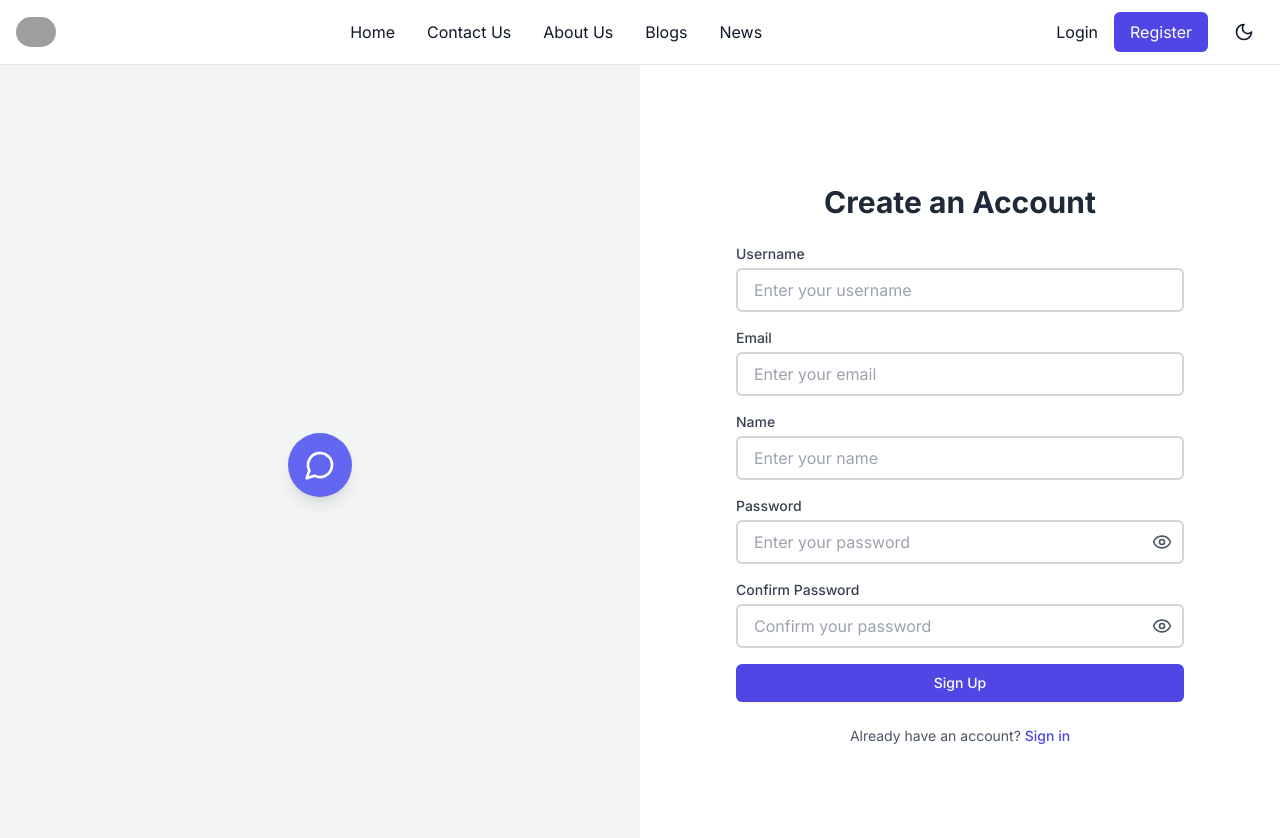
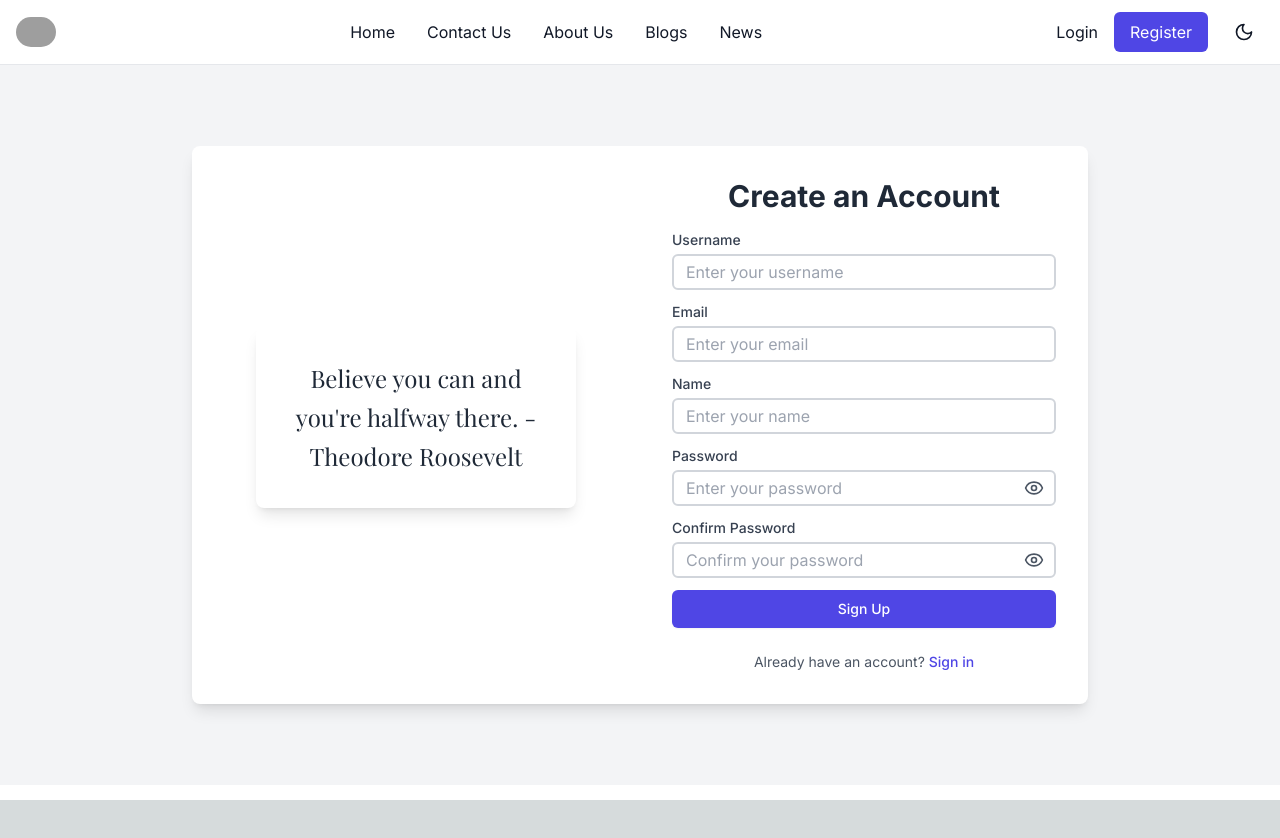
Before and after one commit to jayupadia/Ado_Connect, a Next.js app in the folder frontend/: page /register in a window 1280 px wide. Shown: the top 838 px of the page. After the commit the page ends 800 px from the top, so only its background shows below. Built offline with nearby package versions, Linux system fonts and the light colour scheme; grey boxes are pictures that could not be loaded; a web font is replaced by a local one.

Commit message:
feat: solved dark mode problem, login and register improved

```diff
--- a/frontend/src/app/components/DynamicQuote.tsx
+++ b/frontend/src/app/components/DynamicQuote.tsx
@@ -1,9 +1,8 @@
 'use client'
 
 import { useState, useEffect } from 'react'
-import { motion, AnimatePresence } from 'framer-motion'
+import { motion } from 'framer-motion'
 import { Playfair_Display } from 'next/font/google'
-import { MessageCircle, X } from 'lucide-react'
 import Loader from './Loader'
 
 const playfair = Playfair_Display({ subsets: ['latin'] })
@@ -18,14 +17,13 @@ const quotes = [
 
 export default function DynamicQuote() {
   const [currentQuote, setCurrentQuote] = useState('')
+
   const [currentIndex, setCurrentIndex] = useState(0)
-  const [isQuoteVisible, setIsQuoteVisible] = useState(false)
-  const [isLoading, setIsLoading] = useState(false)
 
   useEffect(() => {
     const quoteInterval = setInterval(() => {
       setCurrentIndex((prevIndex) => (prevIndex + 1) % quotes.length)
-    }, 10000) // Change quote every 10 seconds
+    }, 8000)
 
     return () => clearInterval(quoteInterval)
   }, [])
@@ -34,55 +32,21 @@ export default function DynamicQuote() {
     setCurrentQuote(quotes[currentIndex])
   }, [currentIndex])
 
-  const toggleQuote = () => {
-    setIsLoading(true)
-    setTimeout(() => {
-      setIsQuoteVisible(!isQuoteVisible)
-      setIsLoading(false)
-    }, 1000) // Simulate loading for 1 second
-  }
-
   return (
-    <div className="h-full flex items-center justify-center p-8 bg-gray-100 dark:bg-gray-800">
-      <div className="max-w-2xl w-full relative">
-        <AnimatePresence>
-          {isQuoteVisible && (
-            <motion.div
-              initial={{ opacity: 0, scale: 0.9 }}
-              animate={{ opacity: 1, scale: 1 }}
-              exit={{ opacity: 0, scale: 0.9 }}
-              transition={{ duration: 0.3 }}
-              className="bg-white dark:bg-gray-700 shadow-lg rounded-lg p-8 mb-4"
-            >
-              <button
-                onClick={toggleQuote}
-                className="absolute top-2 right-2 text-gray-500 hover:text-gray-700 dark:text-gray-400 dark:hover:text-gray-200"
-              >
-                <X size={24} />
-              </button>
-              {isLoading ? (
-                <Loader />
-              ) : (
+    <div className="h-full w-full flex items-center justify-center p-8">
+      <div className="max-w-2xl w-full relative items-center flex flex-col">
+        {/* Always show the animated quote div */}
         <motion.div
           key={currentQuote}
           initial={{ opacity: 0, y: 20 }}
           animate={{ opacity: 1, y: 0 }}
           exit={{ opacity: 0, y: -20 }}
           transition={{ duration: 0.5 }}
-                  className={`text-2xl ${playfair.className} text-gray-800 dark:text-white text-center leading-relaxed`}
+          className={`bg-white dark:bg-gray-700 shadow-lg rounded-lg p-8 mb-4 text-2xl ${playfair.className} text-gray-800 dark:text-white text-center leading-relaxed`}
         >
           {currentQuote}
         </motion.div>
-              )}
-            </motion.div>
-          )}
-        </AnimatePresence>
-        <button
-          onClick={toggleQuote}
-          className="w-16 h-16 bg-indigo-500 rounded-full flex items-center justify-center shadow-lg hover:bg-indigo-600 transition-colors duration-300"
-        >
-          <MessageCircle size={32} className="text-white" />
-        </button>
+        {/* Removed toggle button */}
       </div>
     </div>
   )
--- a/frontend/src/app/components/RegisterForm.tsx
+++ b/frontend/src/app/components/RegisterForm.tsx
@@ -52,20 +52,20 @@ export default function RegisterForm() {
       initial={{ opacity: 0, y: 50 }}
       animate={{ opacity: 1, y: 0 }}
       transition={{ duration: 0.5 }}
-      className="w-full max-w-md"
+      className="w-full max-w-md mx-auto"
     >
-      <h2 className="text-3xl font-bold mb-6 text-center text-gray-800 dark:text-white">Create an Account</h2>
+      <h2 className="text-3xl font-bold mb-4 text-center text-gray-800 dark:text-white">Create an Account</h2>
       {isSubmitting ? (
         <Loader />
       ) : (
-        <form onSubmit={handleSubmit(onSubmit)} className="space-y-4">
+        <form onSubmit={handleSubmit(onSubmit)} className="space-y-3">
           <div>
             <label htmlFor="username" className="block text-sm font-medium text-gray-700 dark:text-gray-200 mb-1">Username</label>
             <input
               type="text"
               id="username"
               {...register('username')}
-              className="w-full px-4 py-2 rounded-md border-2 border-gray-300 focus:border-indigo-500 focus:ring focus:ring-indigo-200 focus:ring-opacity-50 dark:bg-gray-700 dark:border-gray-600 dark:text-white dark:focus:border-indigo-400 transition-all duration-200"
+              className="w-full px-3 py-1 rounded-md border-2 border-gray-300 focus:border-indigo-500 focus:ring focus:ring-indigo-200 focus:ring-opacity-50 dark:bg-gray-700 dark:border-gray-600 dark:text-white dark:focus:border-indigo-400 transition-all duration-200"
               placeholder="Enter your username"
             />
             {errors.username && <p className="mt-1 text-sm text-red-600 dark:text-red-400">{errors.username.message}</p>}
@@ -77,7 +77,7 @@ export default function RegisterForm() {
               type="email"
               id="email"
               {...register('email')}
-              className="w-full px-4 py-2 rounded-md border-2 border-gray-300 focus:border-indigo-500 focus:ring focus:ring-indigo-200 focus:ring-opacity-50 dark:bg-gray-700 dark:border-gray-600 dark:text-white dark:focus:border-indigo-400 transition-all duration-200"
+              className="w-full px-3 py-1 rounded-md border-2 border-gray-300 focus:border-indigo-500 focus:ring focus:ring-indigo-200 focus:ring-opacity-50 dark:bg-gray-700 dark:border-gray-600 dark:text-white dark:focus:border-indigo-400 transition-all duration-200"
               placeholder="Enter your email"
             />
             {errors.email && <p className="mt-1 text-sm text-red-600 dark:text-red-400">{errors.email.message}</p>}
@@ -88,7 +88,7 @@ export default function RegisterForm() {
               type="text"
               id="name"
               {...register('name')}
-              className="w-full px-4 py-2 rounded-md border-2 border-gray-300 focus:border-indigo-500 focus:ring focus:ring-indigo-200 focus:ring-opacity-50 dark:bg-gray-700 dark:border-gray-600 dark:text-white dark:focus:border-indigo-400 transition-all duration-200"
+              className="w-full px-3 py-1 rounded-md border-2 border-gray-300 focus:border-indigo-500 focus:ring focus:ring-indigo-200 focus:ring-opacity-50 dark:bg-gray-700 dark:border-gray-600 dark:text-white dark:focus:border-indigo-400 transition-all duration-200"
               placeholder="Enter your name"
             />
             {errors.name && <p className="mt-1 text-sm text-red-600 dark:text-red-400">{errors.name.message}</p>}
@@ -101,7 +101,7 @@ export default function RegisterForm() {
                 type={showPassword ? "text" : "password"}
                 id="password"
                 {...register('password')}
-                className="w-full px-4 py-2 rounded-md border-2 border-gray-300 focus:border-indigo-500 focus:ring focus:ring-indigo-200 focus:ring-opacity-50 dark:bg-gray-700 dark:border-gray-600 dark:text-white dark:focus:border-indigo-400 transition-all duration-200"
+                className="w-full px-3 py-1 rounded-md border-2 border-gray-300 focus:border-indigo-500 focus:ring focus:ring-indigo-200 focus:ring-opacity-50 dark:bg-gray-700 dark:border-gray-600 dark:text-white dark:focus:border-indigo-400 transition-all duration-200"
                 placeholder="Enter your password"
               />
               <button
@@ -122,7 +122,7 @@ export default function RegisterForm() {
                 type={showConfirmPassword ? "text" : "password"}
                 id="confirmPassword"
                 {...register('confirmPassword')}
-                className="w-full px-4 py-2 rounded-md border-2 border-gray-300 focus:border-indigo-500 focus:ring focus:ring-indigo-200 focus:ring-opacity-50 dark:bg-gray-700 dark:border-gray-600 dark:text-white dark:focus:border-indigo-400 transition-all duration-200"
+                className="w-full px-3 py-1 rounded-md border-2 border-gray-300 focus:border-indigo-500 focus:ring focus:ring-indigo-200 focus:ring-opacity-50 dark:bg-gray-700 dark:border-gray-600 dark:text-white dark:focus:border-indigo-400 transition-all duration-200"
                 placeholder="Confirm your password"
               />
               <button
--- a/frontend/src/app/components/ThemeProvider.tsx
+++ b/frontend/src/app/components/ThemeProvider.tsx
@@ -5,5 +5,9 @@ import { ThemeProvider as NextThemesProvider } from 'next-themes'
 import { type ThemeProviderProps } from 'next-themes'
 
 export function ThemeProvider({ children, ...props }: ThemeProviderProps) {
-  return <NextThemesProvider {...props}>{children}</NextThemesProvider>
+    return (
+    <NextThemesProvider attribute="class" {...props}>
+      {children}
+    </NextThemesProvider>
+  )
 }
--- a/frontend/src/app/login/page.tsx
+++ b/frontend/src/app/login/page.tsx
@@ -3,12 +3,14 @@ import DynamicQuote from '../components/DynamicQuote'
 
 export default function Login() {
   return (
-    <div className="h-screen flex flex-col md:flex-row bg-gray-100 dark:bg-gray-800 overflow-hidden">
+    <div className="h-[90vh] flex items-center justify-center bg-gray-100 dark:bg-gray-800">
+      <div className="bg-white dark:bg-gray-900 shadow-lg rounded-lg overflow-hidden flex flex-col md:flex-row w-full max-w-4xl">
       <div className="w-full md:w-1/2 flex items-center justify-center p-4 md:p-8">
         <DynamicQuote />
       </div>
-      <div className="w-full md:w-1/2 flex items-center justify-center p-4 md:p-8 bg-white dark:bg-gray-900">
+      <div className="w-full md:w-1/2 flex items-center justify-center p-4 md:p-8">
         <LoginForm />
+      </div>
       </div>
     </div>
   )
--- a/frontend/src/app/register/page.tsx
+++ b/frontend/src/app/register/page.tsx
@@ -3,12 +3,16 @@ import DynamicQuote from '../components/DynamicQuote'
 
 export default function Register() {
   return (
-    <div className="h-screen flex flex-col md:flex-row bg-gray-100 dark:bg-gray-800 overflow-hidden">
-      <div className="w-full md:w-1/2 flex items-center justify-center p-4 md:p-8">
-        <DynamicQuote />
-      </div>
-      <div className="w-full md:w-1/2 flex items-center justify-center p-4 md:p-8 bg-white dark:bg-gray-900">
-        <RegisterForm />
+    // Outer container centered with full screen height
+    <div className="h-[90vh] flex items-center justify-center bg-gray-100 dark:bg-gray-800">
+      {/* Card container with increased width and auto height */}
+      <div className="bg-white dark:bg-gray-900 shadow-lg rounded-lg overflow-hidden flex flex-col md:flex-row w-full max-w-4xl">
+        <div className="w-full md:w-1/2 flex items-center justify-center p-4 md:p-8">
+          <DynamicQuote />
+        </div>
+        <div className="w-full md:w-1/2 flex items-center justify-center p-4 md:p-8">
+          <RegisterForm />
+        </div>
       </div>
     </div>
   )
--- a/frontend/tailwind.config.js
+++ b/frontend/tailwind.config.js
@@ -1,6 +1,7 @@
 /** @type {import('tailwindcss').Config} */
 module.exports = {
   content: ['./src/**/*.{js,ts,jsx,tsx}'],
+  darkMode: 'class', // added dark mode configuration
   theme: {
     extend: {},
   },
```
Also changed, not shown: 1 other file (tests, documents, lock files or other folders). Lines whose indentation alone changed are shown as unchanged.
